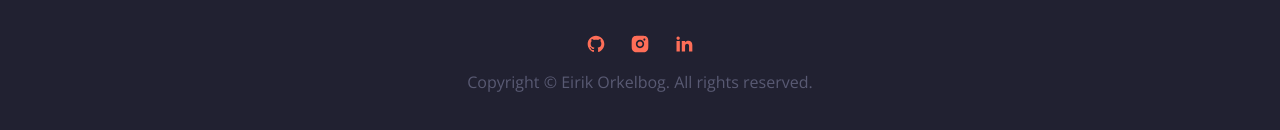
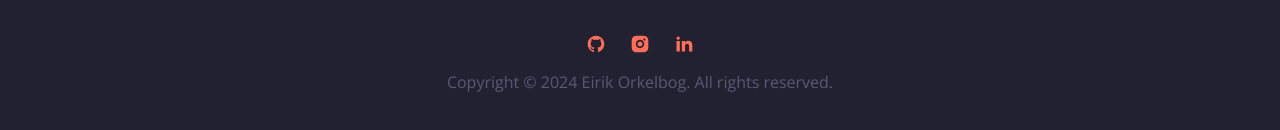
Before and after one commit to EirikOrkelbog/eirikorkelbog-website, a Next.js app: page / in a window 1280 px wide. Shown: the part 3504-3634 px from the top of the page. Built offline with nearby package versions, Linux system fonts and the light colour scheme.

Commit message:
updated text in footer

```diff
--- a/components/Footer.jsx
+++ b/components/Footer.jsx
@@ -9,7 +9,7 @@
 						containerStyles='flex gap-x-6 mx-auto xl:mx-0 mb-4'
 						iconStyles='text-primary dark:text-white/70 text-[20px] hover:text-white dark:hover:text-primary transition-all'
 					/>
-					<div className="text-muted-foreground text-center">Copyright &copy; Eirik Orkelbog. All rights reserved.</div>
+					<div className="text-muted-foreground text-center">Copyright &copy; 2024 Eirik Orkelbog. All rights reserved.</div>
 				</div>
 			</div>
 		</footer>
```
